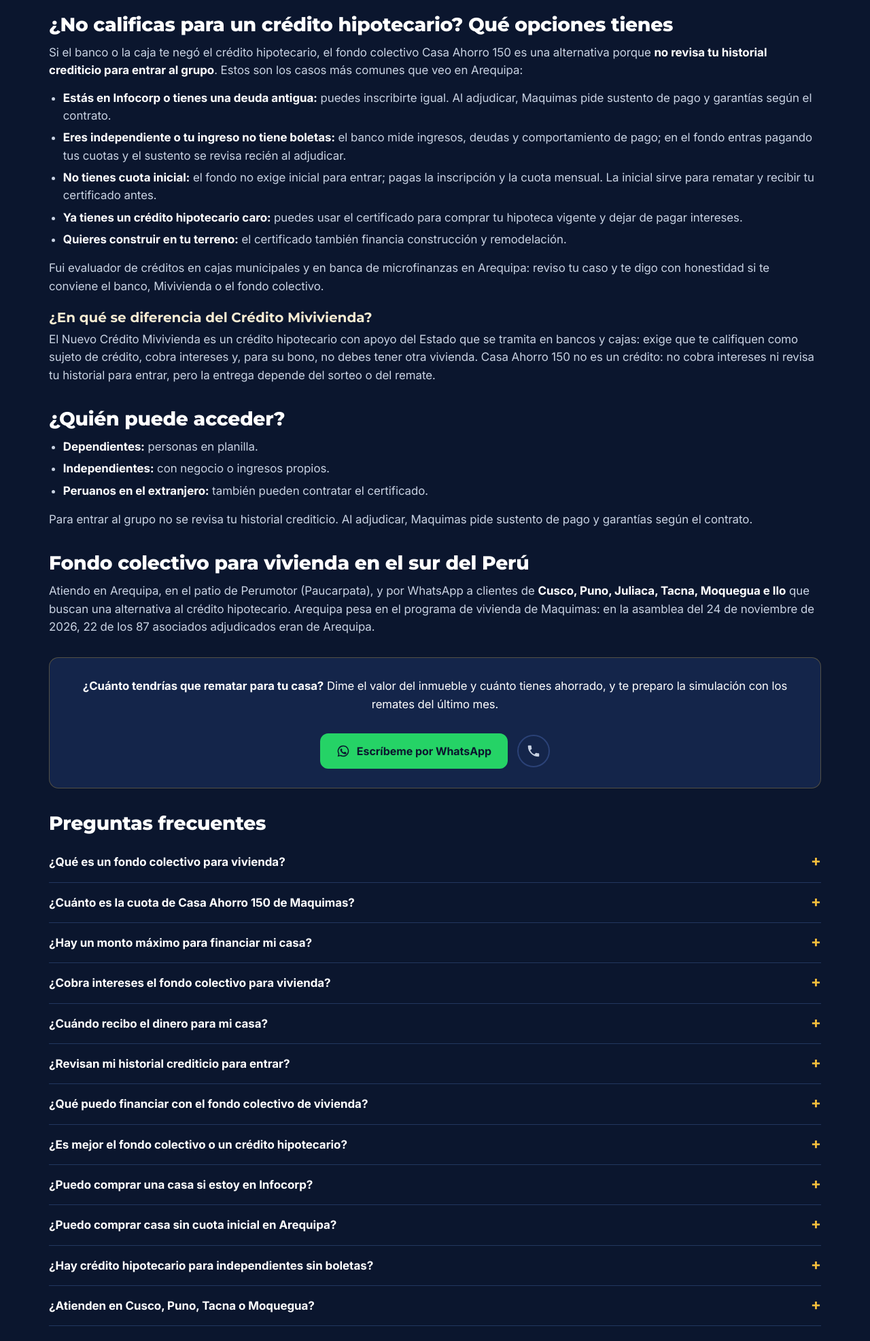
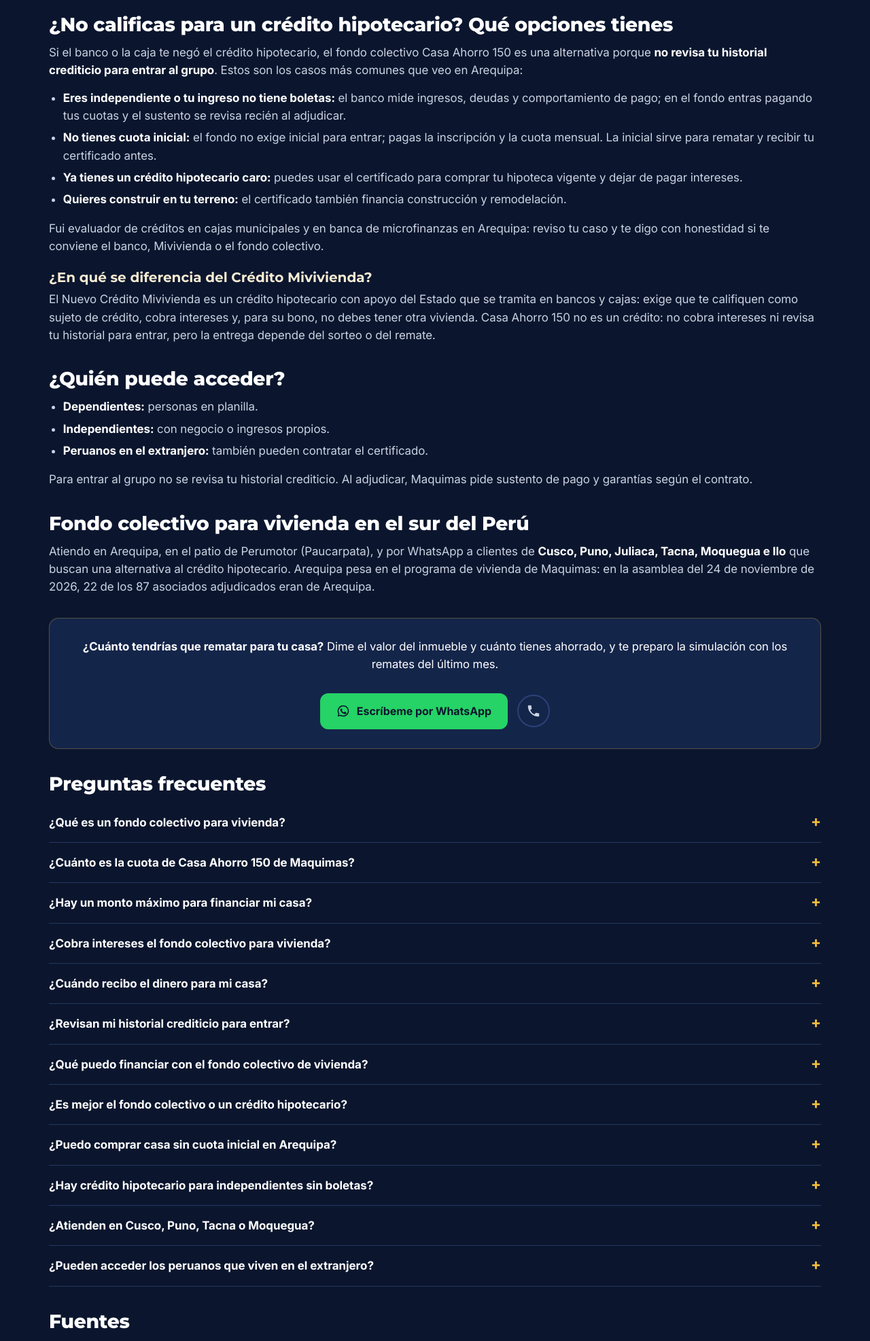
Before and after one commit to yehisoncsalas-art/comparador-autos, a plain HTML site: page financiamiento-vivienda-fondo-colectivo-arequipa.html in a window 1280 px wide. Shown: the part 3740-5713 px from the top of the page at 68% size. Drawn offline with Linux system fonts and the light colour scheme.

Commit message:
Vivienda: quita las menciones a Infocorp
Co-Authored-By: Claude Opus 5.5 <noreply@anthropic.com>
Claude-Session: https://claude.ai/code/session_01LBBHbRCf4CFaAaiNU3cDid

```diff
--- a/financiamiento-vivienda-fondo-colectivo-arequipa.html
+++ b/financiamiento-vivienda-fondo-colectivo-arequipa.html
@@ -94,7 +94,6 @@
         { "@type": "Question", "name": "¿Revisan mi historial crediticio para entrar?", "acceptedAnswer": { "@type": "Answer", "text": "Para entrar al grupo no se revisa el historial crediticio. Al ser adjudicado, la empresa pide sustento de pago y garantías según el contrato, y el inmueble debe estar inscrito en Registros Públicos." } },
         { "@type": "Question", "name": "¿Qué puedo financiar con el fondo colectivo de vivienda?", "acceptedAnswer": { "@type": "Answer", "text": "Compra de casa o departamento, terreno, local comercial, construcción, remodelación y compra de una hipoteca vigente a tu nombre." } },
         { "@type": "Question", "name": "¿Es mejor el fondo colectivo o un crédito hipotecario?", "acceptedAnswer": { "@type": "Answer", "text": "El fondo colectivo cuesta menos porque no cobra intereses, pero la entrega depende del sorteo o del remate. El crédito hipotecario entrega el inmueble al firmar, pero con intereses. Si necesitas la casa ya y calificas en el banco, conviene el banco; si puedes esperar, no calificas o tienes ahorrado más del 50%, conviene el fondo." } },
-        { "@type": "Question", "name": "¿Puedo comprar una casa si estoy en Infocorp?", "acceptedAnswer": { "@type": "Answer", "text": "Para entrar a Casa Ahorro 150 no se revisa tu historial crediticio, así que puedes inscribirte aunque estés en Infocorp. Al ser adjudicado, Maquimas pide sustento de pago y garantías según el contrato." } },
         { "@type": "Question", "name": "¿Puedo comprar casa sin cuota inicial en Arequipa?", "acceptedAnswer": { "@type": "Answer", "text": "Con el fondo colectivo no necesitas cuota inicial para entrar: pagas la inscripción de 3% + IGV y la cuota mensual. Si tienes una inicial, puedes usarla para rematar y recibir tu certificado antes." } },
         { "@type": "Question", "name": "¿Hay crédito hipotecario para independientes sin boletas?", "acceptedAnswer": { "@type": "Answer", "text": "Los bancos sí prestan a independientes, pero evalúan ingresos, deudas y comportamiento de pago. En Casa Ahorro 150 entras sin evaluación de historial y el sustento se revisa al adjudicar, por eso es una alternativa para independientes e ingresos informales." } },
         { "@type": "Question", "name": "¿Atienden en Cusco, Puno, Tacna o Moquegua?", "acceptedAnswer": { "@type": "Answer", "text": "Sí. Yehison Cerpa atiende en Arequipa y por WhatsApp a clientes de Cusco, Puno, Juliaca, Tacna, Moquegua e Ilo que buscan financiar vivienda con fondo colectivo." } },
@@ -248,7 +247,6 @@
     <h2 id="no-califico">¿No calificas para un crédito hipotecario? Qué opciones tienes</h2>
     <p>Si el banco o la caja te negó el crédito hipotecario, el fondo colectivo Casa Ahorro 150 es una alternativa porque <strong>no revisa tu historial crediticio para entrar al grupo</strong>. Estos son los casos más comunes que veo en Arequipa:</p>
     <ul>
-      <li><strong>Estás en Infocorp o tienes una deuda antigua:</strong> puedes inscribirte igual. Al adjudicar, Maquimas pide sustento de pago y garantías según el contrato.</li>
       <li><strong>Eres independiente o tu ingreso no tiene boletas:</strong> el banco mide ingresos, deudas y comportamiento de pago; en el fondo entras pagando tus cuotas y el sustento se revisa recién al adjudicar.</li>
       <li><strong>No tienes cuota inicial:</strong> el fondo no exige inicial para entrar; pagas la inscripción y la cuota mensual. La inicial sirve para rematar y recibir tu certificado antes.</li>
       <li><strong>Ya tienes un crédito hipotecario caro:</strong> puedes usar el certificado para comprar tu hipoteca vigente y dejar de pagar intereses.</li>
@@ -288,7 +286,6 @@
       <details class="faq-item"><summary>¿Revisan mi historial crediticio para entrar?</summary><p>Para entrar al grupo no se revisa el historial crediticio. Al ser adjudicado, la empresa pide sustento de pago y garantías según el contrato, y el inmueble debe estar inscrito en Registros Públicos.</p></details>
       <details class="faq-item"><summary>¿Qué puedo financiar con el fondo colectivo de vivienda?</summary><p>Compra de casa o departamento, terreno, local comercial, construcción, remodelación y compra de una hipoteca vigente a tu nombre.</p></details>
       <details class="faq-item"><summary>¿Es mejor el fondo colectivo o un crédito hipotecario?</summary><p>El fondo colectivo cuesta menos porque no cobra intereses, pero la entrega depende del sorteo o del remate. El crédito hipotecario entrega el inmueble al firmar, pero con intereses. Si necesitas la casa ya y calificas en el banco, conviene el banco; si puedes esperar, no calificas o tienes ahorrado más del 50%, conviene el fondo.</p></details>
-      <details class="faq-item"><summary>¿Puedo comprar una casa si estoy en Infocorp?</summary><p>Para entrar a Casa Ahorro 150 no se revisa tu historial crediticio, así que puedes inscribirte aunque estés en Infocorp. Al ser adjudicado, Maquimas pide sustento de pago y garantías según el contrato.</p></details>
       <details class="faq-item"><summary>¿Puedo comprar casa sin cuota inicial en Arequipa?</summary><p>Con el fondo colectivo no necesitas cuota inicial para entrar: pagas la inscripción de 3% + IGV y la cuota mensual. Si tienes una inicial, puedes usarla para rematar y recibir tu certificado antes.</p></details>
       <details class="faq-item"><summary>¿Hay crédito hipotecario para independientes sin boletas?</summary><p>Los bancos sí prestan a independientes, pero evalúan ingresos, deudas y comportamiento de pago. En Casa Ahorro 150 entras sin evaluación de historial y el sustento se revisa al adjudicar, por eso es una alternativa para independientes e ingresos informales.</p></details>
       <details class="faq-item"><summary>¿Atienden en Cusco, Puno, Tacna o Moquegua?</summary><p>Sí. Yehison Cerpa atiende en Arequipa y por WhatsApp a clientes de Cusco, Puno, Juliaca, Tacna, Moquegua e Ilo que buscan financiar vivienda con fondo colectivo.</p></details>
```
